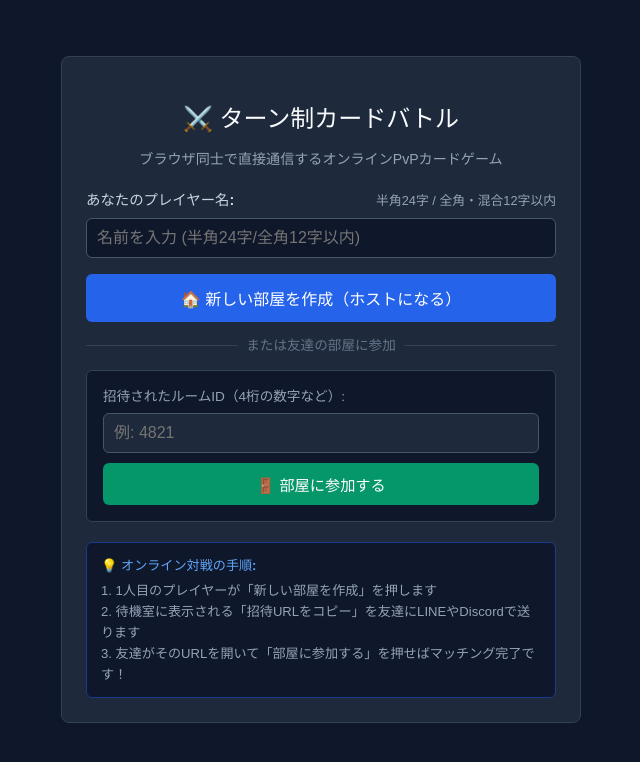
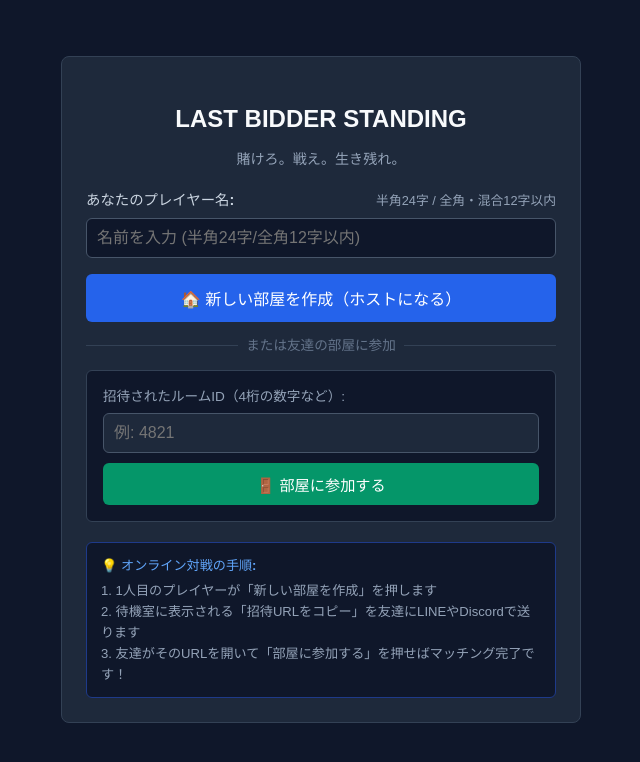
Before and after one commit to hakutoo/LAST-BIDDER-STANDING, a React (Vite) app: page / in a window 1280 px wide. Shown: the top 762 px of the page, without its empty margins (319-959 px from the left). Built offline with nearby package versions, Linux system fonts and the light colour scheme.

Commit message:
タイトル画面のタイトル、サブタイトルを修正。これでβ版の完成です。

```diff
--- a/src/components/LobbyView.tsx
+++ b/src/components/LobbyView.tsx
@@ -108,9 +108,9 @@ export const LobbyView: React.FC<Props> = ({
   if (!roomCode) {
     return (
       <div style={{ maxWidth: '520px', margin: '40px auto', backgroundColor: '#1e293b', padding: '24px', borderRadius: '8px', border: '1px solid #334155' }}>
-        <h2 style={{ textAlign: 'center', marginBottom: '12px' }}>⚔️ ターン制カードバトル</h2>
+        <h2 style={{ textAlign: 'center', marginBottom: '12px' }}>LAST BIDDER STANDING</h2>
         <p style={{ textAlign: 'center', color: '#94a3b8', fontSize: '0.88em', marginTop: 0, marginBottom: '20px' }}>
-          ブラウザ同士で直接通信するオンラインPvPカードゲーム
+          賭けろ。戦え。生き残れ。<br />
         </p>
 
         {(() => {
```
